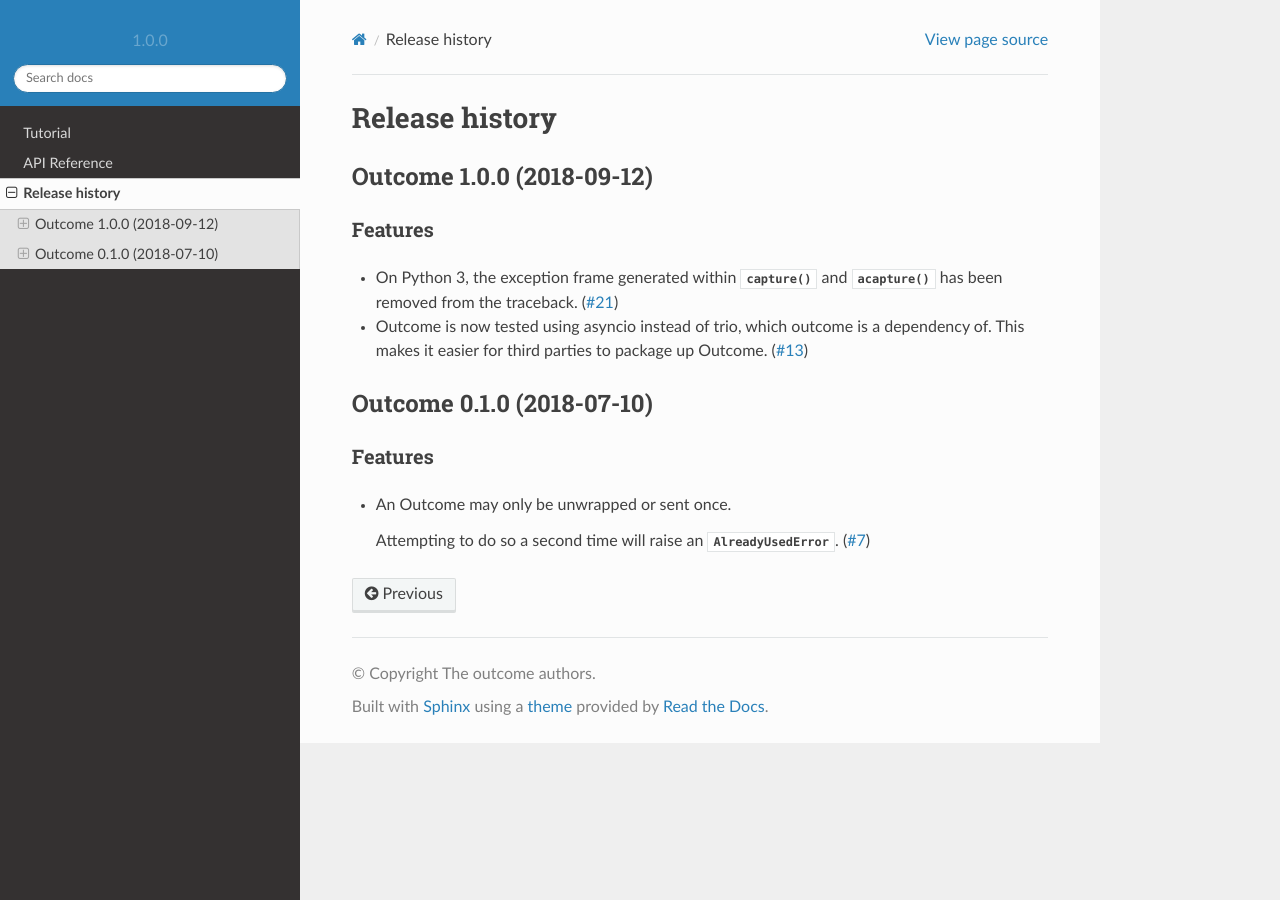
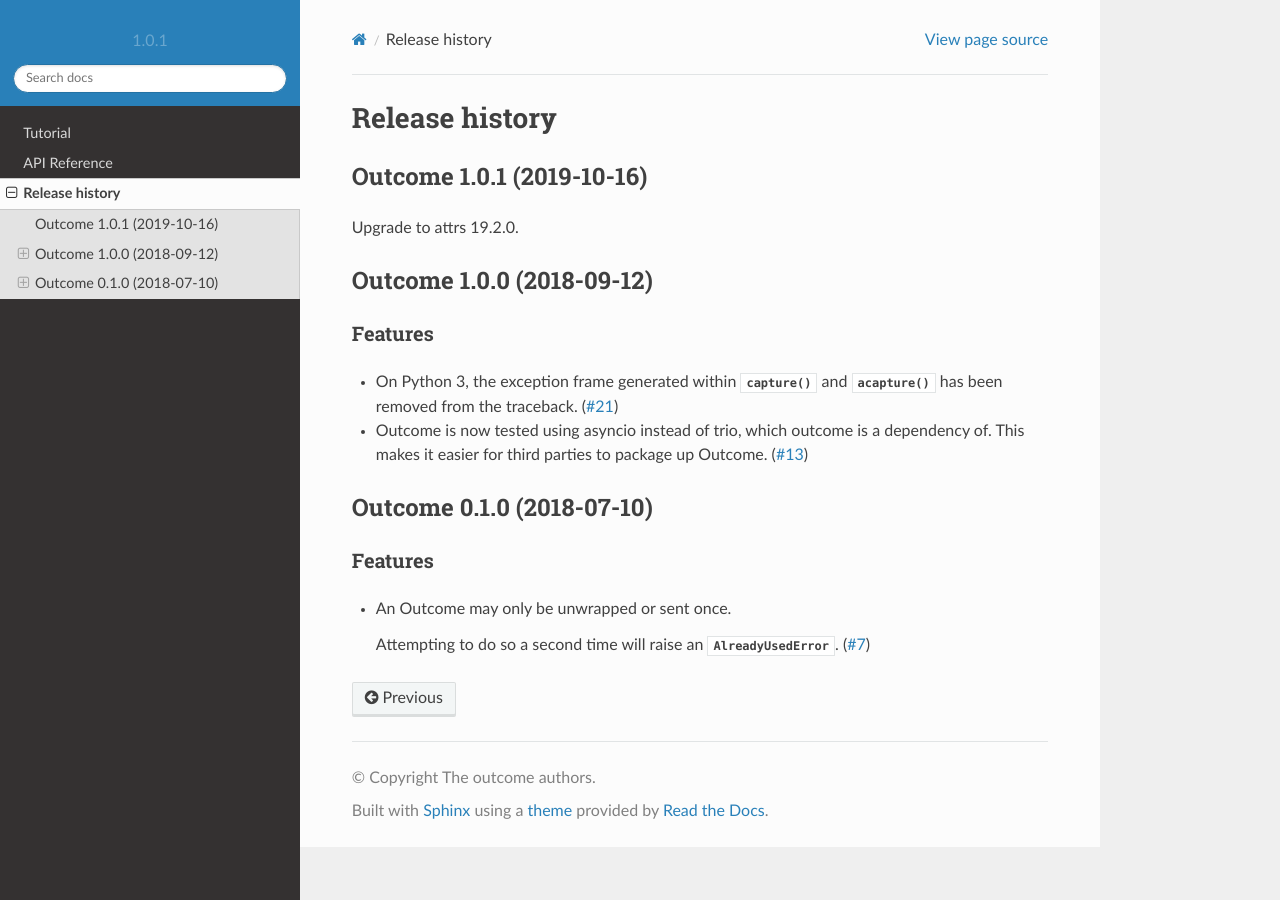
Before and after one commit to python-trio/outcome, a Sphinx documentation site: the page built from docs/source/history.rst, in a window 1280 px wide. Built offline with Sphinx 7.4.7 and the Read the Docs theme 2.0.0, drawn with Linux system fonts in a browser that asks for light colours.

Commit message:
Bump version to v1.0.1

```diff
--- a/docs/source/history.rst
+++ b/docs/source/history.rst
@@ -4,6 +4,12 @@ Release history
 .. currentmodule:: outcome
 
 .. towncrier release notes start
+
+Outcome 1.0.1 (2019-10-16)
+--------------------------
+
+Upgrade to attrs 19.2.0.
+
 
 Outcome 1.0.0 (2018-09-12)
 --------------------------
--- a/src/outcome/_version.py
+++ b/src/outcome/_version.py
@@ -1,4 +1,4 @@
 # coding: utf-8
 # This file is imported from __init__.py and exec'd from setup.py
 
-__version__ = "1.0.0"
+__version__ = "1.0.1"
```
